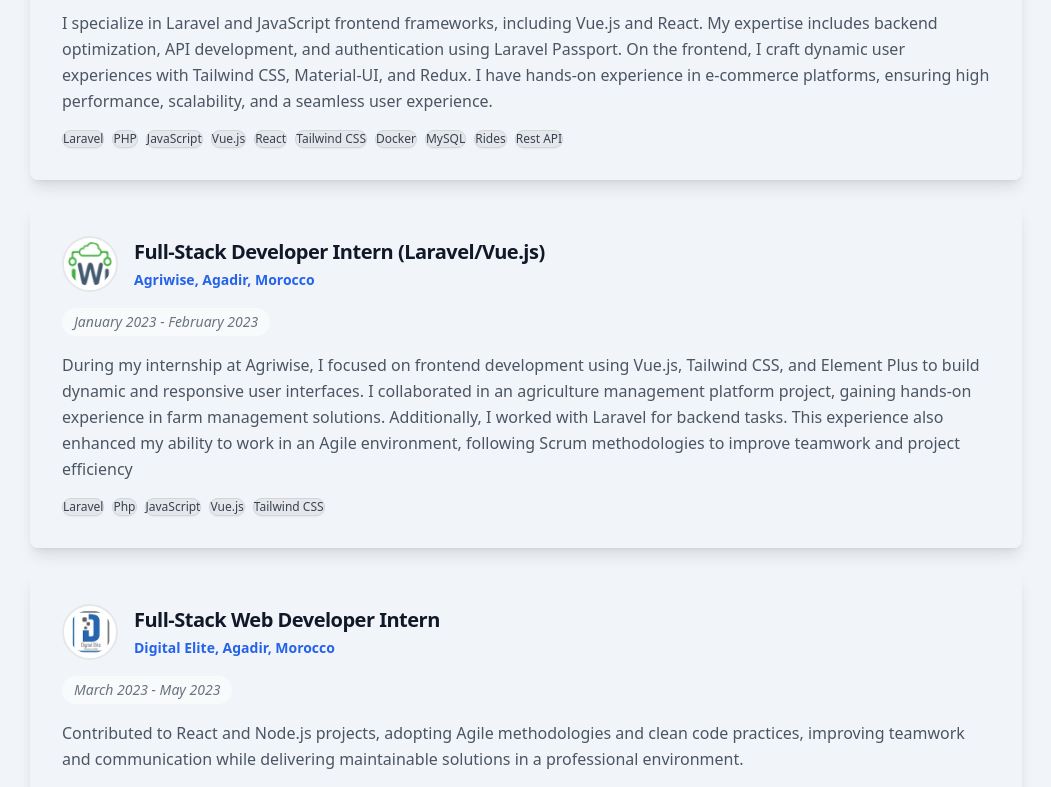
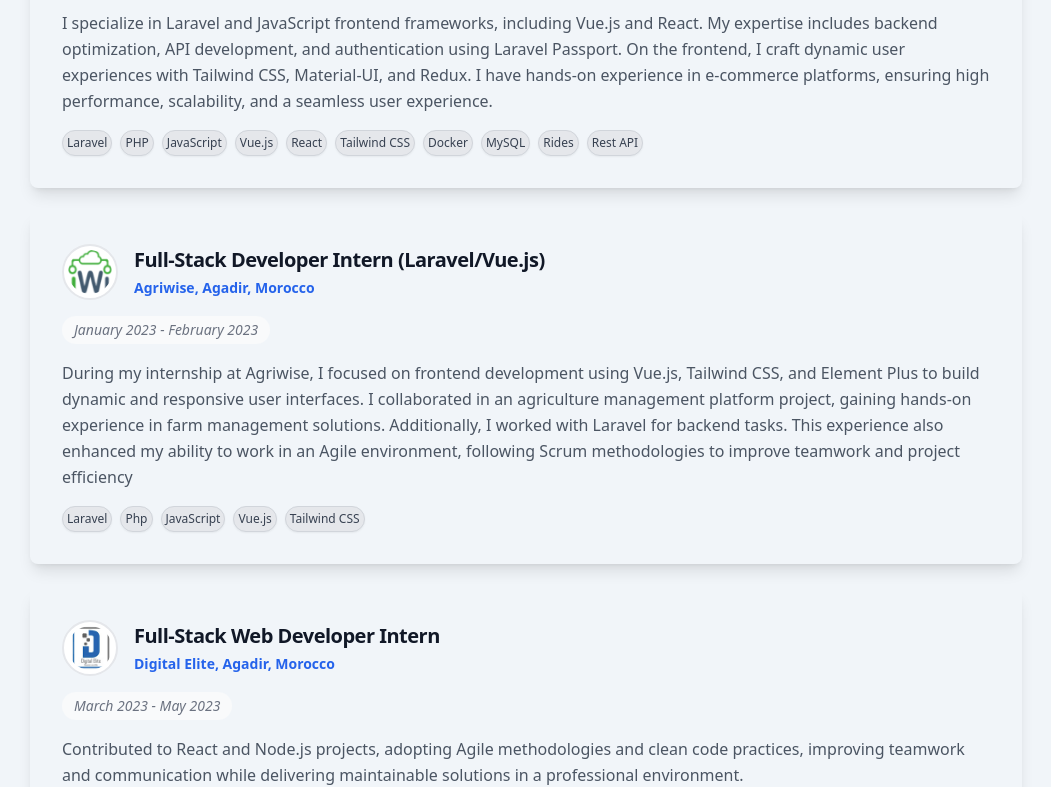
Before and after one commit to ABDALLAH-ATGUIRI/portfolio, a React (Vite) app: page / in a window 1280 px wide. Shown: the part 1020-1807 px from the top of the page, without its empty margins (114-1165 px from the left). Built offline with nearby package versions, Linux system fonts and the light colour scheme.

Commit message:
feat: implement CV document structure and update download button import

```diff
--- a/src/components/global/Chip.tsx
+++ b/src/components/global/Chip.tsx
@@ -8,7 +8,7 @@ const Chip: React.FC<{
   return (
     <span
       className={[
-        "inline-flex gap-2 items-center cursor-pointer font-medium",
+        "inline-flex gap-2 items-center cursor-pointer font-medium p-1",
         className ??
           `rounded-full font-medium shadow-sm text-xs bg-gray-200 dark:bg-gray-800 text-gray-700 dark:text-gray-300 border border-gray-300 dark:border-gray-700`,
       ].join(" ")}
--- a/src/components/global/DownloadButton.tsx
+++ b/src/components/global/DownloadButton.tsx
@@ -1,7 +1,7 @@
 import React from "react";
 import { Download } from "lucide-react";
 import { PDFDownloadLink } from "@react-pdf/renderer";
-import { PDFWithTranslations } from "@/components/pdf/PDFWrapper";
+import { PDFWithTranslations } from "@/components/pdf/CVDocument";
 
 export const DownloadButton: React.FC = () => {
   return (
--- a/src/index.css
+++ b/src/index.css
@@ -60,7 +60,7 @@ body {
 }
 
 ::-webkit-scrollbar-thumb {
-  @apply bg-primary dark:bg-primary/30 rounded-lg;
+  @apply bg-primary/50 rounded-lg;
 }
 
 .contact-button {
```
Also changed, not shown: src/components/pdf/CVDocument.tsx (renamed from src/components/pdf/PDFWrapper.tsx).
